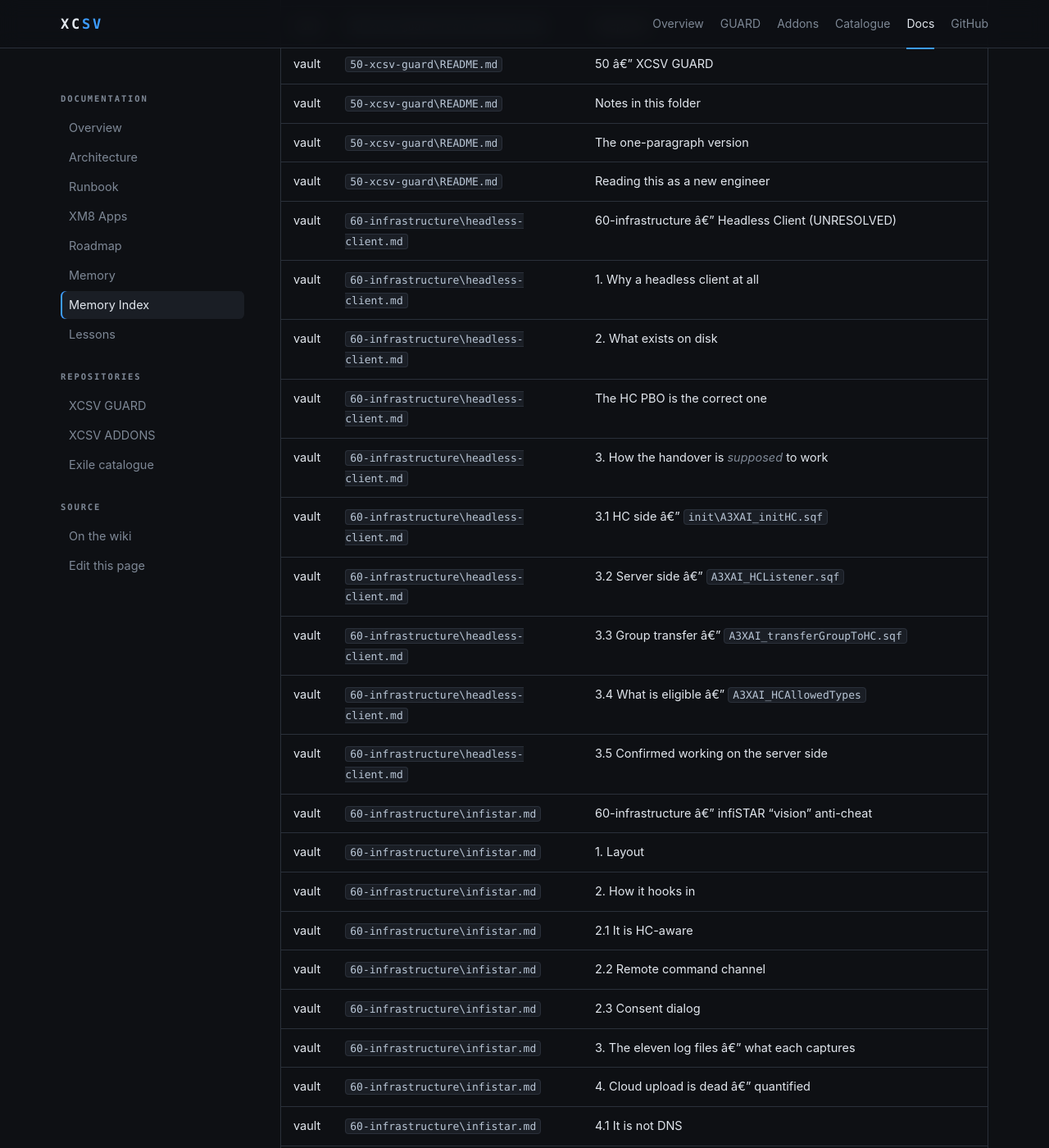
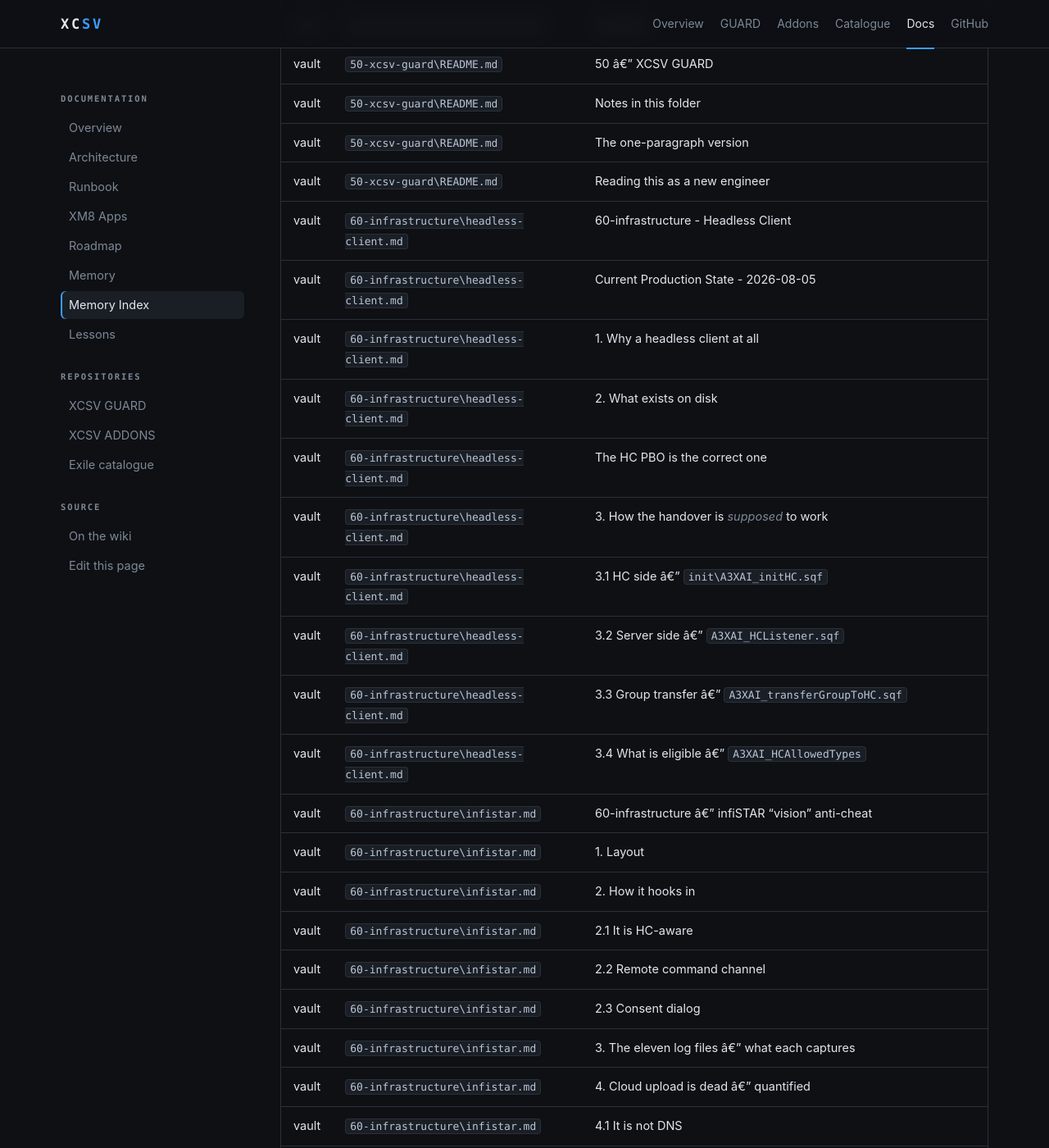
Before and after one commit to x-cessive/XCSV, a Jekyll site: the page built from docs/wiki/Memory-Index.md, in a window 1280 px wide and 1400 px high, scrolled down 12869 px. Shown: the whole window at 82% size. Built offline with Jekyll 4.4.1, drawn with Linux system fonts in a browser that asks for light colours; some of the changed text lies outside the part shown.

Commit message:
Refresh project memory index

```diff
--- a/docs/wiki/Memory-Index.md
+++ b/docs/wiki/Memory-Index.md
@@ -271,7 +271,8 @@ Generated by `D:\XCSV\tools\build-memory-index.ps1`. It is a lightweight local R
 | vault | `50-xcsv-guard\README.md` | Notes in this folder |
 | vault | `50-xcsv-guard\README.md` | The one-paragraph version |
 | vault | `50-xcsv-guard\README.md` | Reading this as a new engineer |
-| vault | `60-infrastructure\headless-client.md` | 60-infrastructure â€” Headless Client (UNRESOLVED) |
+| vault | `60-infrastructure\headless-client.md` | 60-infrastructure - Headless Client |
+| vault | `60-infrastructure\headless-client.md` | Current Production State - 2026-08-05 |
 | vault | `60-infrastructure\headless-client.md` | 1. Why a headless client at all |
 | vault | `60-infrastructure\headless-client.md` | 2. What exists on disk |
 | vault | `60-infrastructure\headless-client.md` | The HC PBO is the correct one |
@@ -280,7 +281,6 @@ Generated by `D:\XCSV\tools\build-memory-index.ps1`. It is a lightweight local R
 | vault | `60-infrastructure\headless-client.md` | 3.2 Server side â€” `A3XAI_HCListener.sqf` |
 | vault | `60-infrastructure\headless-client.md` | 3.3 Group transfer â€” `A3XAI_transferGroupToHC.sqf` |
 | vault | `60-infrastructure\headless-client.md` | 3.4 What is eligible â€” `A3XAI_HCAllowedTypes` |
-| vault | `60-infrastructure\headless-client.md` | 3.5 Confirmed working on the server side |
 | vault | `60-infrastructure\infistar.md` | 60-infrastructure â€” infiSTAR "vision" anti-cheat |
 | vault | `60-infrastructure\infistar.md` | 1. Layout |
 | vault | `60-infrastructure\infistar.md` | 2. How it hooks in |
```
Also changed, not shown: other parts of docs/wiki/Memory-Index.md (+1 -0 lines), wiki/Memory-Index.md (+3 -2 lines).
